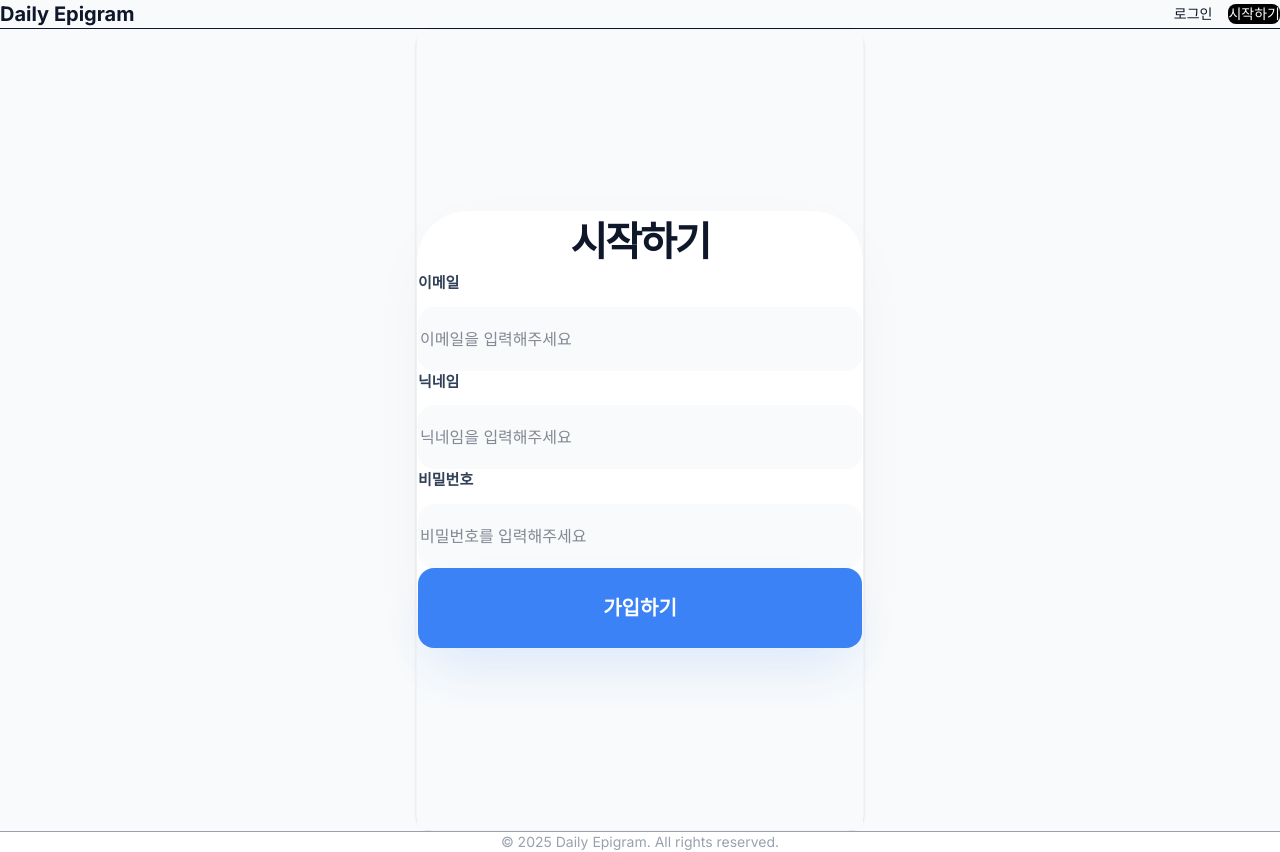
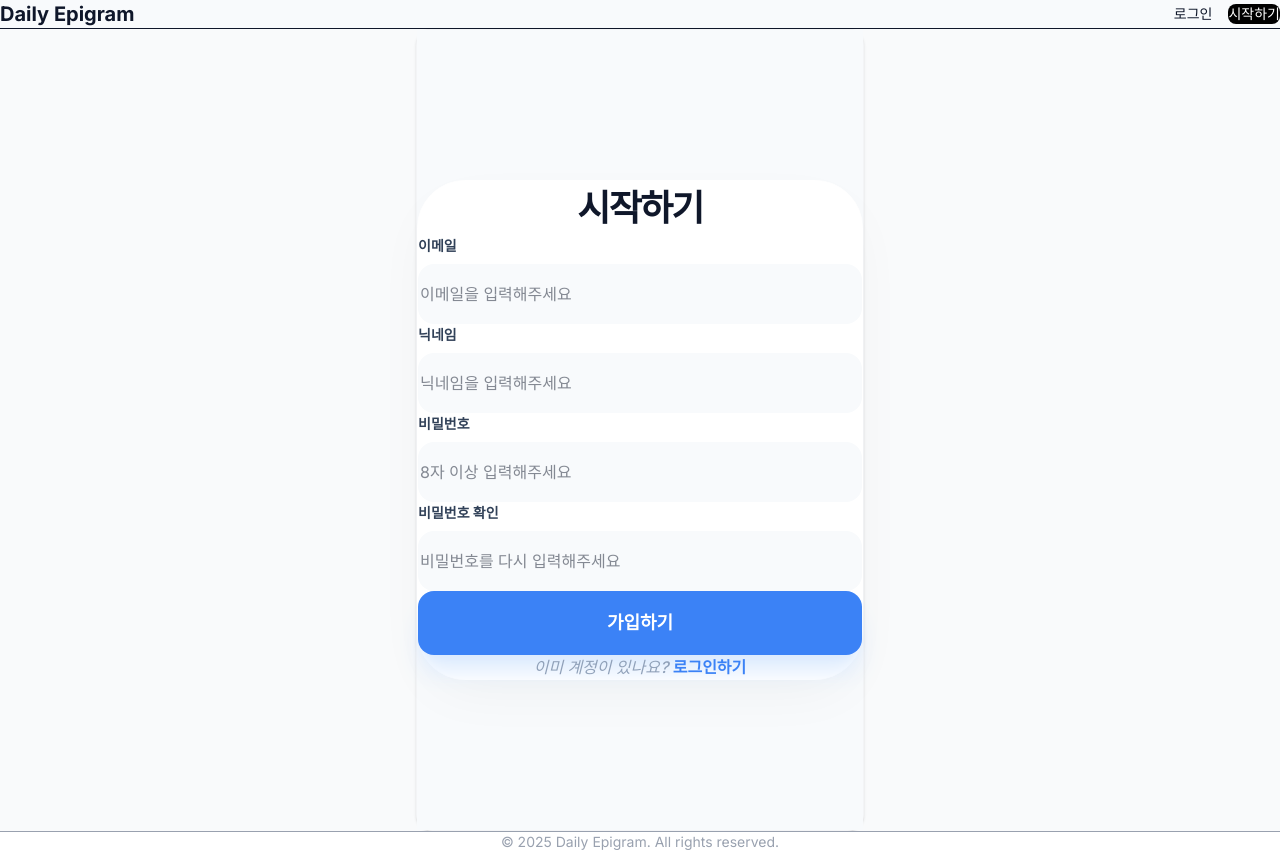
Before and after one commit to GODJINYOUNG/daily-epigram, a Next.js app: page /signup in a window 1280 px wide. Built offline with nearby package versions, Linux system fonts and the light colour scheme.

Commit message:
feat: 회원가입 유효성 검사 및 에러 메시지 UI 추가

```diff
--- a/src/app/(auth)/signup/page.tsx
+++ b/src/app/(auth)/signup/page.tsx
@@ -6,81 +6,179 @@ import Link from "next/link";
 
 export default function SignUpPage() {
   const router = useRouter();
-  const [formData, setFormData] = useState({
+
+  // 상태 관리
+  const [email, setEmail] = useState("");
+  const [nickname, setNickname] = useState("");
+  const [password, setPassword] = useState("");
+  const [confirmPassword, setConfirmPassword] = useState("");
+
+  // 에러 메시지 상태
+  const [errors, setErrors] = useState({
     email: "",
     nickname: "",
     password: "",
+    confirmPassword: "",
   });
 
   const handleSignUp = (e: React.FormEvent) => {
     e.preventDefault();
-    // 실제 백엔드 연동 전 임시 기능
-    alert(
-      `🎉 ${formData.nickname}님, 회원가입이 완료되었습니다!\n로그인 페이지로 이동합니다.`
-    );
-    router.push("/login");
+
+    // 유효성 검사 로직
+    let newErrors = {
+      email: "",
+      nickname: "",
+      password: "",
+      confirmPassword: "",
+    };
+    let isValid = true;
+
+    if (!email.includes("@")) {
+      newErrors.email = "올바른 이메일 형식이 아닙니다.";
+      isValid = false;
+    }
+    if (nickname.length < 2) {
+      newErrors.nickname = "닉네임은 2자 이상이어야 합니다.";
+      isValid = false;
+    }
+    if (password.length < 8) {
+      newErrors.password = "비밀번호는 8자 이상이어야 합니다.";
+      isValid = false;
+    }
+    if (password !== confirmPassword) {
+      newErrors.confirmPassword = "비밀번호가 일치하지 않습니다.";
+      isValid = false;
+    }
+
+    setErrors(newErrors);
+
+    if (isValid) {
+      // 모든 규정에 맞을 때만 진행
+      router.push("/login");
+    }
   };
 
   return (
     <div className="flex min-h-screen items-center justify-center bg-[#F8FAFC] p-6">
-      <div className="w-full max-w-[480px] rounded-[50px] bg-white p-10 md:p-16 shadow-[0_20px_70px_-15px_rgba(0,0,0,0.05)] border border-white">
-        <div className="mb-16 text-center">
-          <h1 className="text-[40px] font-[1000] text-[#0F172A] tracking-tighter">
+      <div className="w-full max-w-[460px] rounded-[48px] bg-white p-10 md:p-14 shadow-[0_20px_60px_-15px_rgba(0,0,0,0.05)] border border-white">
+        <div className="mb-12 text-center">
+          <h1 className="text-[36px] font-[1000] text-[#0F172A] tracking-tighter">
             시작하기
           </h1>
         </div>
 
-        <form onSubmit={handleSignUp} className="space-y-8">
-          <div className="flex flex-col gap-3">
-            <label className="ml-1 text-[15px] font-bold text-slate-700">
+        <form onSubmit={handleSignUp} className="space-y-5">
+          {/* 이메일 */}
+          <div className="flex flex-col gap-2">
+            <label className="ml-1 text-[14px] font-bold text-slate-700">
               이메일
             </label>
             <input
-              required
               type="email"
               placeholder="이메일을 입력해주세요"
-              className="w-full h-16 rounded-2xl bg-[#F8FAFC] px-6 border-2 border-transparent focus:border-blue-500 focus:bg-white outline-none transition-all"
-              onChange={(e) =>
-                setFormData({ ...formData, email: e.target.value })
-              }
+              className={`w-full h-15 rounded-2xl bg-[#F8FAFC] px-6 border-2 outline-none transition-all ${
+                errors.email
+                  ? "border-red-400"
+                  : "border-transparent focus:border-blue-500 focus:bg-white"
+              }`}
+              value={email}
+              onChange={(e) => setEmail(e.target.value)}
             />
+            {errors.email && (
+              <p className="ml-2 text-sm font-medium text-red-500">
+                {errors.email}
+              </p>
+            )}
           </div>
-          <div className="flex flex-col gap-3">
-            <label className="ml-1 text-[15px] font-bold text-slate-700">
+
+          {/* 닉네임 */}
+          <div className="flex flex-col gap-2">
+            <label className="ml-1 text-[14px] font-bold text-slate-700">
               닉네임
             </label>
             <input
-              required
               type="text"
               placeholder="닉네임을 입력해주세요"
-              className="w-full h-16 rounded-2xl bg-[#F8FAFC] px-6 border-2 border-transparent focus:border-blue-500 focus:bg-white outline-none transition-all"
-              onChange={(e) =>
-                setFormData({ ...formData, nickname: e.target.value })
-              }
+              className={`w-full h-15 rounded-2xl bg-[#F8FAFC] px-6 border-2 outline-none transition-all ${
+                errors.nickname
+                  ? "border-red-400"
+                  : "border-transparent focus:border-blue-500 focus:bg-white"
+              }`}
+              value={nickname}
+              onChange={(e) => setNickname(e.target.value)}
             />
+            {errors.nickname && (
+              <p className="ml-2 text-sm font-medium text-red-500">
+                {errors.nickname}
+              </p>
+            )}
           </div>
-          <div className="flex flex-col gap-3">
-            <label className="ml-1 text-[15px] font-bold text-slate-700">
+
+          {/* 비밀번호 */}
+          <div className="flex flex-col gap-2">
+            <label className="ml-1 text-[14px] font-bold text-slate-700">
               비밀번호
             </label>
             <input
-              required
               type="password"
-              placeholder="비밀번호를 입력해주세요"
-              className="w-full h-16 rounded-2xl bg-[#F8FAFC] px-6 border-2 border-transparent focus:border-blue-500 focus:bg-white outline-none transition-all"
-              onChange={(e) =>
-                setFormData({ ...formData, password: e.target.value })
-              }
+              placeholder="8자 이상 입력해주세요"
+              className={`w-full h-15 rounded-2xl bg-[#F8FAFC] px-6 border-2 outline-none transition-all ${
+                errors.password
+                  ? "border-red-400"
+                  : "border-transparent focus:border-blue-500 focus:bg-white"
+              }`}
+              value={password}
+              onChange={(e) => setPassword(e.target.value)}
             />
+            {errors.password && (
+              <p className="ml-2 text-sm font-medium text-red-500">
+                {errors.password}
+              </p>
+            )}
+          </div>
+
+          {/* 비밀번호 확인 */}
+          <div className="flex flex-col gap-2">
+            <label className="ml-1 text-[14px] font-bold text-slate-700">
+              비밀번호 확인
+            </label>
+            <input
+              type="password"
+              placeholder="비밀번호를 다시 입력해주세요"
+              className={`w-full h-15 rounded-2xl bg-[#F8FAFC] px-6 border-2 outline-none transition-all ${
+                errors.confirmPassword
+                  ? "border-red-400"
+                  : "border-transparent focus:border-blue-500 focus:bg-white"
+              }`}
+              value={confirmPassword}
+              onChange={(e) => setConfirmPassword(e.target.value)}
+            />
+            {errors.confirmPassword && (
+              <p className="ml-2 text-sm font-medium text-red-500">
+                {errors.confirmPassword}
+              </p>
+            )}
           </div>
 
           <button
             type="submit"
-            className="mt-14 w-full h-20 rounded-2xl bg-[#3B82F6] text-xl font-black text-white shadow-2xl shadow-blue-100 hover:bg-[#2563EB] transition-all"
+            className="mt-8 w-full h-16 rounded-2xl bg-[#3B82F6] text-lg font-black text-white shadow-xl shadow-blue-100 hover:bg-[#2563EB] active:scale-95 transition-all"
           >
             가입하기
           </button>
         </form>
+
+        <div className="mt-10 text-center">
+          <p className="text-slate-400 font-medium italic">
+            이미 계정이 있나요?{" "}
+            <Link
+              href="/login"
+              className="font-bold text-[#3B82F6] ml-1 not-italic"
+            >
+              로그인하기
+            </Link>
+          </p>
+        </div>
       </div>
     </div>
   );
--- a/src/app/page.tsx
+++ b/src/app/page.tsx
@@ -7,7 +7,7 @@ export default function LandingPage() {
   return (
     <div className="min-h-screen bg-white text-[#0F172A]">
       <nav className="flex items-center justify-between px-10 py-8 max-w-7xl mx-auto">
-        <span className="text-3xl font-[1000] italic tracking-tighter cursor-pointer">
+        <span className="text-3xl font-[1000] italic tracking-tighter">
           Epigram.
         </span>
         <Link
@@ -19,23 +19,23 @@ export default function LandingPage() {
       </nav>
 
       <section className="pt-32 pb-48 px-6 text-center">
-        <h2 className="text-[28px] md:text-[32px] font-bold text-slate-300 mb-6">
+        <h2 className="text-[24px] md:text-[28px] font-bold text-slate-300 mb-6">
           나만 알고 싶기엔
         </h2>
-        <h1 className="text-[52px] md:text-[72px] font-[1000] leading-tight tracking-tight mb-20">
+        <h1 className="text-[48px] md:text-[64px] font-[1000] leading-tight tracking-tight mb-16">
           아까운 글이 있지 않나요?
         </h1>
 
-        {/* 버튼 크기 대폭 확대: h-24, px-16, text-2xl */}
+        {/* 버튼 크기 조정: h-18 (72px) 정도로 최적화 */}
         <Link
           href="/signup"
-          className="inline-flex items-center justify-center h-24 px-16 rounded-[30px] bg-[#0F172A] text-white text-2xl font-black shadow-[0_20px_50px_rgba(0,0,0,0.2)] hover:-translate-y-2 hover:bg-slate-800 transition-all duration-300"
+          className="inline-flex items-center justify-center h-18 px-12 rounded-[24px] bg-[#0F172A] text-white text-xl font-black shadow-xl hover:-translate-y-1 hover:bg-slate-800 transition-all duration-300"
         >
           에피그램 시작하기
         </Link>
       </section>
 
-      {/* 특징 섹션들... (기존 내용 유지) */}
+      {/* 특징 섹션들 (기존 유지) */}
     </div>
   );
 }
```
